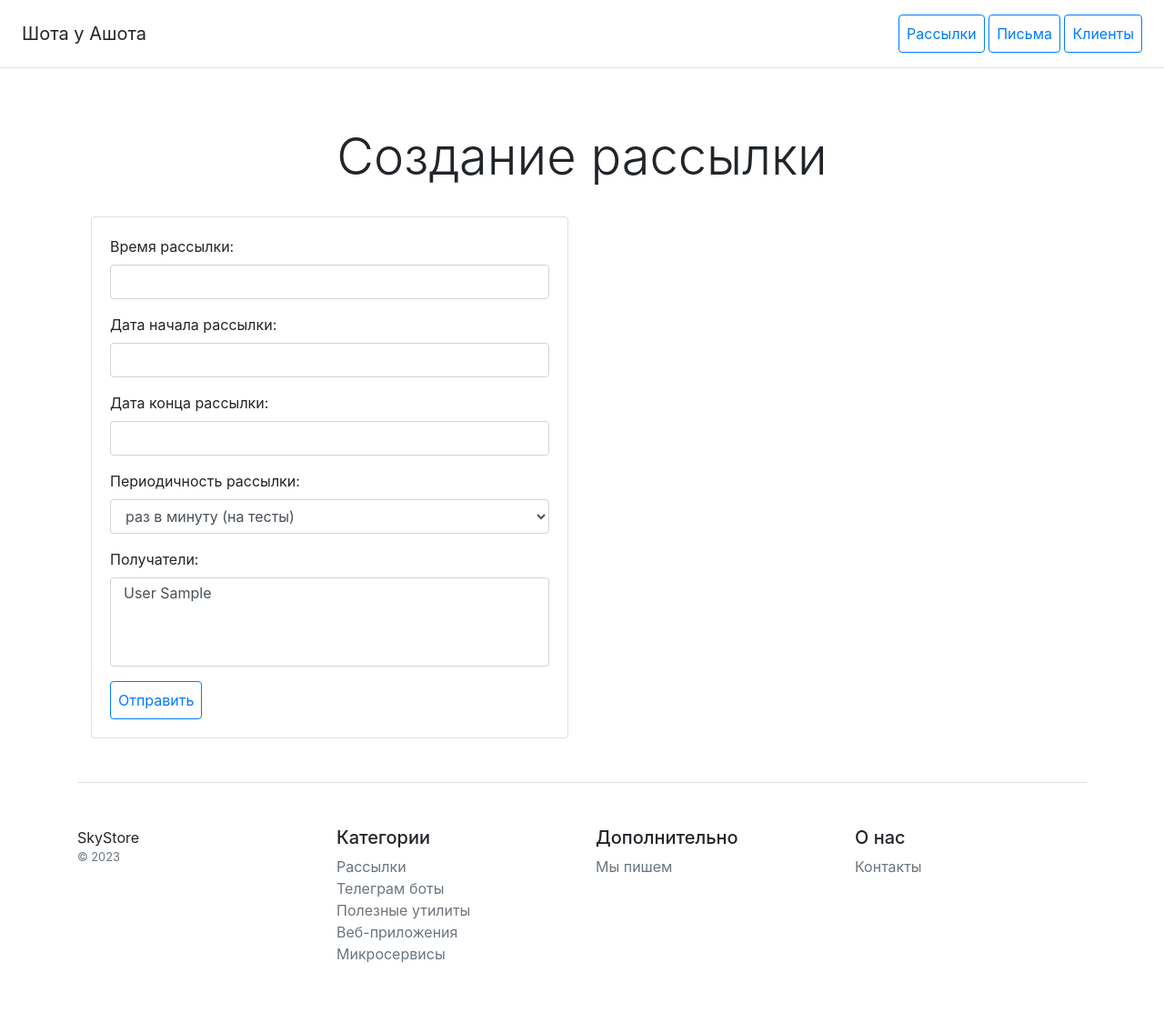
After one commit to BoldovAV/MailingSite, a Django app: page /newsletter/create/ in a window 1280 px wide. The commit adds this page. Shown: the whole page at 91% size. Run offline with Django 5.2, Linux system fonts and the light colour scheme; tables that the repository leaves empty hold one stand-in row (values such as "Sample post"); some libraries are stand-ins or nearby versions.

Commit message:
настройки, начало рыл рассылок

```diff
--- /dev/null
+++ b/newsletter/forms.py
@@ -0,0 +1,18 @@
+from django import forms
+
+from newsletter.models import Newsletter, Letter
+
+
+class StyleForMixin:
+
+    def __init__(self, *args, **kwargs):
+        super().__init__(*args, **kwargs)
+        for field_name, field in self.fields.items():
+            field.widget.attrs['class'] = 'form-control'
+
+
+class NewsletterForm(StyleForMixin, forms.ModelForm):
+
+    class Meta:
+        model = Newsletter
+        fields = ('time_to_send', 'period_start', 'period_fin', 'period', 'recipient',)
--- a/newsletter/models.py
+++ b/newsletter/models.py
@@ -64,6 +64,8 @@ class Letter(models.Model):
 
     period_to_send = models.ManyToManyField(to='Newsletter', verbose_name='в каких рассылках')
 
+    creator = models.CharField(max_length=50, verbose_name='создатель письма', **NULLABLE)
+
     def __str__(self):
         return self.name_letter
 
--- a/newsletter/templates/newsletter/letter_detail.html
+++ b/newsletter/templates/newsletter/letter_detail.html
@@ -2,7 +2,7 @@
 {% block title%}
 <div class="pricing-header px-3 py-3 pt-md-5 pb-md-4 mx-auto text-center">
     <h1 class="display-4">
-        Подробно о письме {{ object }}
+        Подробно о письме '{{ object }}'
     </h1>
 </div>
 {% endblock %}
--- /dev/null
+++ b/newsletter/templates/newsletter/newsletter_form.html
@@ -0,0 +1,32 @@
+{% extends 'newsletter/base.html' %}
+{% block title%}
+<div class="pricing-header px-3 py-3 pt-md-5 pb-md-4 mx-auto text-center">
+    <h1 class="display-4">
+        Создание рассылки
+    </h1>
+</div>
+{% endblock %}
+
+{% block context%}
+ <div class="col-12">
+        <div class="row">
+            <div class="col-6">
+                <div class="card">
+                    <div class="card-body">
+                        <form method="post">
+                            {% csrf_token %}
+                            {{ form.as_p }}
+                            <button class="p-2 btn btn-outline-primary" type="submit">
+                                {% if object %}
+                                    Сохранить
+                                {% else %}
+                                    Отправить
+                                {% endif %}
+                            </button>
+                        </form>
+                    </div>
+                </div>
+            </div>
+        </div>
+    </div>
+{% endblock %}
--- a/newsletter/templates/newsletter/newsletter_list.html
+++ b/newsletter/templates/newsletter/newsletter_list.html
@@ -9,6 +9,10 @@
 
 {% block context%}
 <div class="row text-center">
+    <a class="btn btn-lg btn-block btn-outline-primary"
+       href="{% url 'newsletter:newsletter_create' %}">Создать новую рассылку</a>
+
+
     {% for item in object_list %}
 
     <div class="col-3">
@@ -18,7 +22,7 @@
             </div>
             <div class="card-body">
 
-                <h1 class="card-title pricing-card-title">{{ item.period }}</h1>
+                <h4 class="card-title pricing-card-title">Периодичность: {{ item.period }}</h4>
                 <ul class="list-unstyled mt-3 mb-4 text-start m-3">
                     <li>
                     </li>
--- a/newsletter/urls.py
+++ b/newsletter/urls.py
@@ -1,6 +1,7 @@
 from django.urls import path
 
-from newsletter.views import NewsletterListView, NewsletterDetailView, LetterListView, LetterDetailView
+from newsletter.views import (NewsletterListView, NewsletterDetailView, NewsletterCreateView,
+                              LetterListView, LetterDetailView)
 from newsletter.apps import NewsletterConfig
 
 
@@ -9,6 +10,7 @@ app_name = NewsletterConfig.name
 urlpatterns = [
     path('', NewsletterListView.as_view(), name='newsletter'),
     path('newsletter_detail/<int:pk>/', NewsletterDetailView.as_view(), name='newsletter_detail'),
+    path('newsletter/create/', NewsletterCreateView.as_view(), name='newsletter_create'),
     path('letter/', LetterListView.as_view(), name='letter'),
     path('letter_detail/<int:pk>/', LetterDetailView.as_view(), name='letter_detail'),
 ]
--- a/newsletter/views.py
+++ b/newsletter/views.py
@@ -1,6 +1,8 @@
 from django.shortcuts import render
 from django.views.generic import DetailView, ListView, CreateView, UpdateView, DeleteView
+from django.urls import reverse_lazy
 
+from newsletter.forms import NewsletterForm
 from newsletter.models import Newsletter, Letter
 
 
@@ -12,6 +14,12 @@ class NewsletterDetailView(DetailView):
     model = Newsletter
 
 
+class NewsletterCreateView(CreateView):
+    model = Newsletter
+    form_class = NewsletterForm
+    success_url = reverse_lazy('newsletter:newsletter')
+
+
 class LetterListView(ListView):
     model = Letter
 
```
Also changed, not shown: curse/settings.py (+16 -5 lines), 1 other file.
